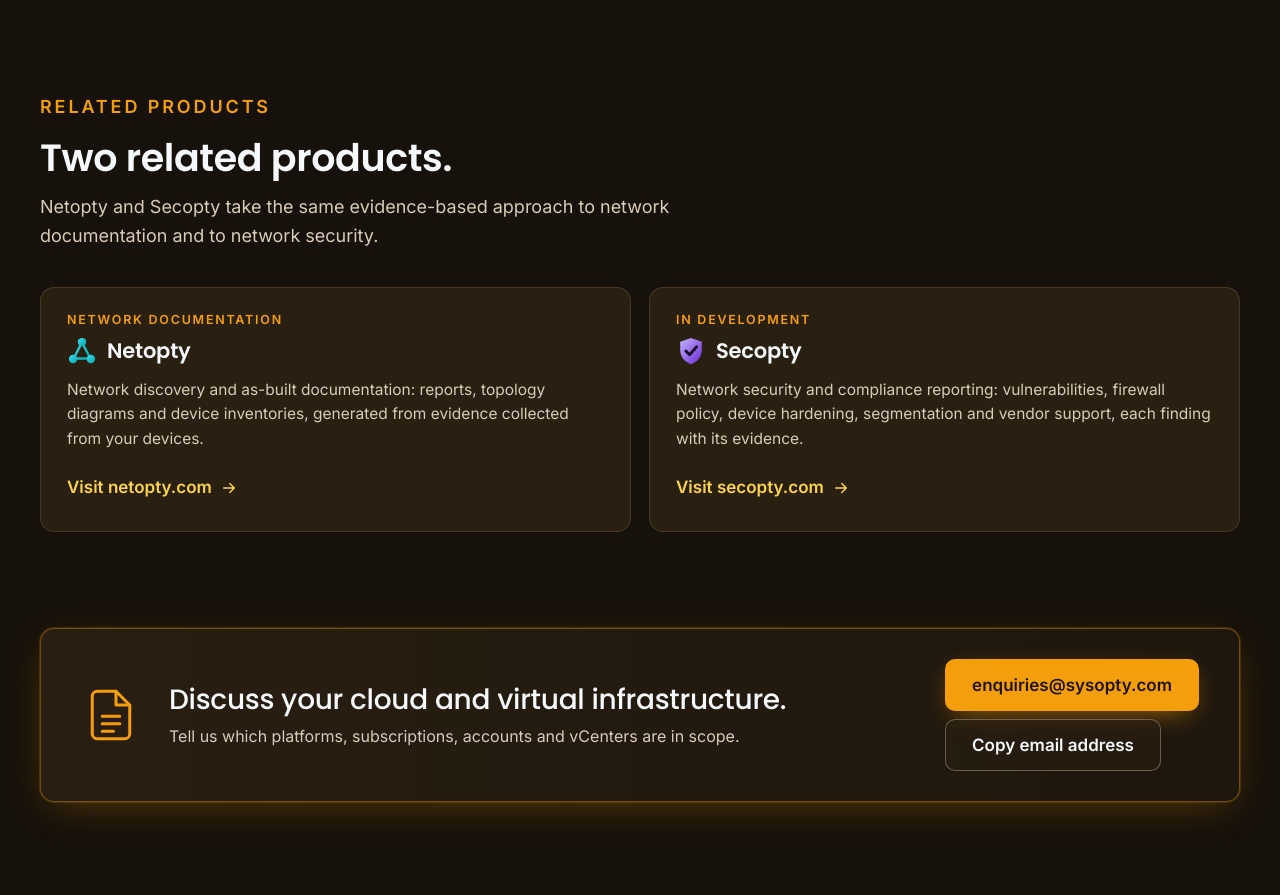
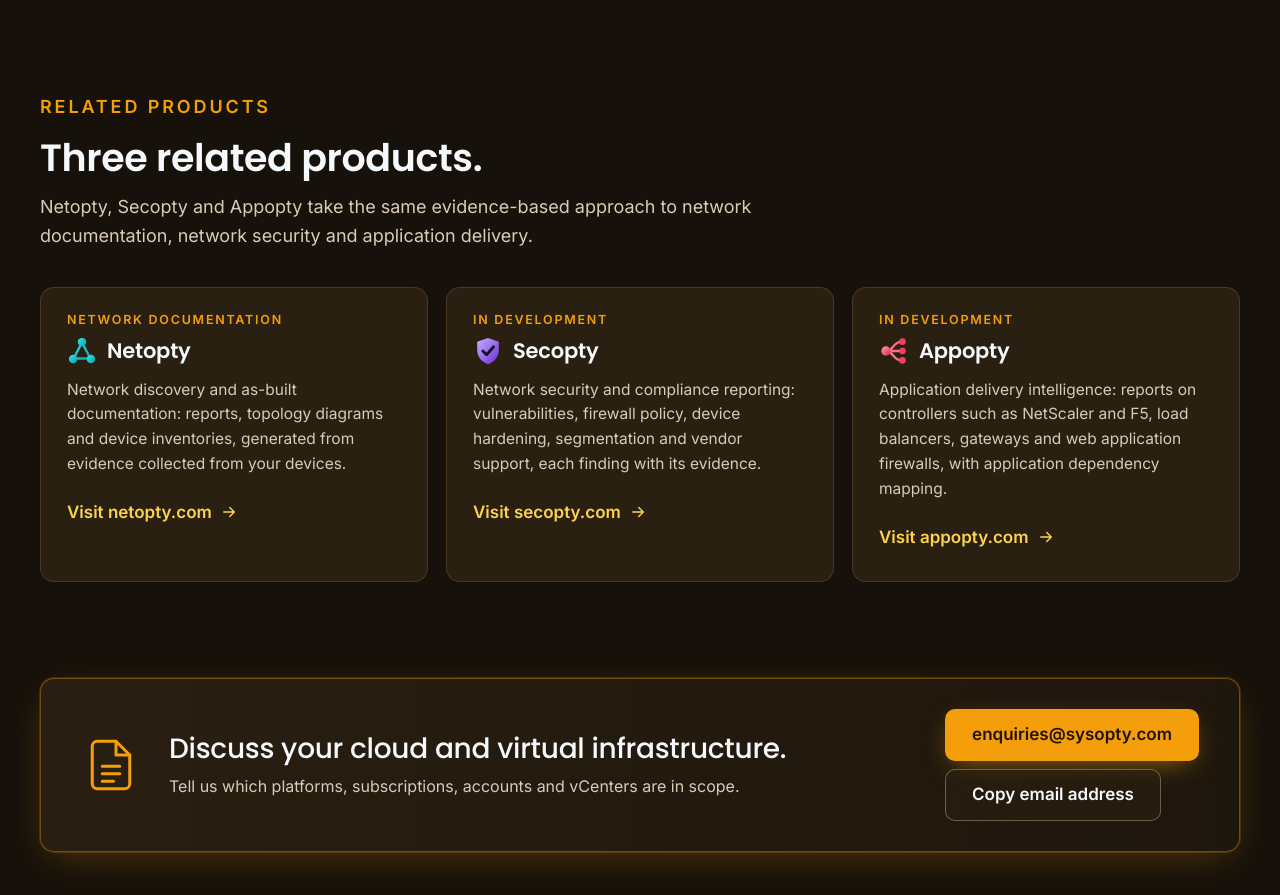
Before and after one commit to benjaminwillett/sysopty_website, a plain HTML site: page public/index.html in a window 1280 px wide. Shown: the part 6044-6939 px from the top of the page. Drawn offline with Linux system fonts and the light colour scheme; no server answers.

Commit message:
Add Appopty to the related products section
Three cards a row, stacking below 1080px.

Co-Authored-By: Claude Fable 5.2 <noreply@anthropic.com>

```diff
--- a/public/css/site.css
+++ b/public/css/site.css
@@ -742,3 +742,5 @@ p { margin: 0; }
 .related-link { display: inline-flex; align-items: center; gap: 8px; margin-top: 16px; padding: 6px 0; font-weight: 600; text-decoration: none; }
 .related-link svg { width: 18px; height: 18px; }
 .related-link:hover { text-decoration: underline; }
+.related.three { grid-template-columns: repeat(3, minmax(0, 1fr)); }
+@media (max-width: 1080px) { .related.three { grid-template-columns: 1fr; } }
--- a/public/index.html
+++ b/public/index.html
@@ -355,10 +355,10 @@
       <div class="container">
         <div class="section-head">
           <p class="eyebrow">Related products</p>
-          <h2 id="related-title">Two related products.</h2>
-          <p>Netopty and Secopty take the same evidence-based approach to network documentation and to network security.</p>
+          <h2 id="related-title">Three related products.</h2>
+          <p>Netopty, Secopty and Appopty take the same evidence-based approach to network documentation, network security and application delivery.</p>
         </div>
-        <ul class="engagement related">
+        <ul class="engagement related three">
           <li>
             <p class="tag">Network documentation</p>
             <h3><img src="/img/netopty-mark.svg" alt="" width="30" height="30" loading="lazy" decoding="async">Netopty</h3>
@@ -370,6 +370,12 @@
             <h3><img src="/img/secopty-mark.svg" alt="" width="30" height="30" loading="lazy" decoding="async">Secopty</h3>
             <p>Network security and compliance reporting: vulnerabilities, firewall policy, device hardening, segmentation and vendor support, each finding with its evidence.</p>
             <a class="related-link" href="https://www.secopty.com/" rel="noopener">Visit secopty.com <svg viewBox="0 0 24 24" fill="none" stroke="currentColor" stroke-width="2" stroke-linecap="round" stroke-linejoin="round" aria-hidden="true"><path d="M5 12h14M13 6l6 6-6 6"/></svg></a>
+          </li>
+          <li>
+            <p class="tag">In development</p>
+            <h3><img src="/img/appopty-mark.svg" alt="" width="30" height="30" loading="lazy" decoding="async">Appopty</h3>
+            <p>Application delivery intelligence: reports on controllers such as NetScaler and F5, load balancers, gateways and web application firewalls, with application dependency mapping.</p>
+            <a class="related-link" href="https://appopty.com/" rel="noopener">Visit appopty.com <svg viewBox="0 0 24 24" fill="none" stroke="currentColor" stroke-width="2" stroke-linecap="round" stroke-linejoin="round" aria-hidden="true"><path d="M5 12h14M13 6l6 6-6 6"/></svg></a>
           </li>
         </ul>
       </div>
```
Also changed, not shown: build/commercial_manifest.txt, public/img/appopty-mark.svg (added).
